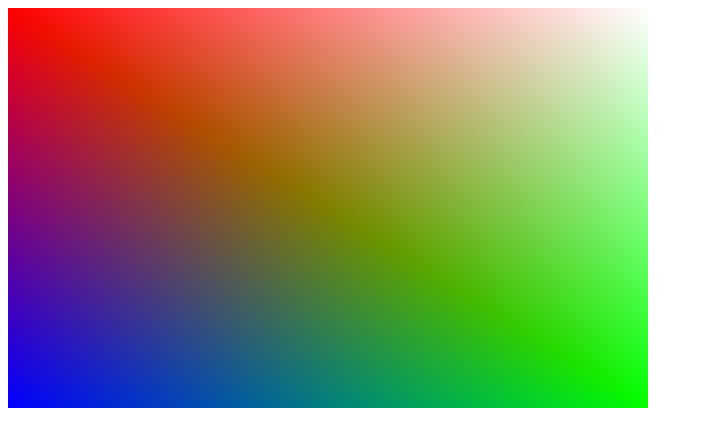
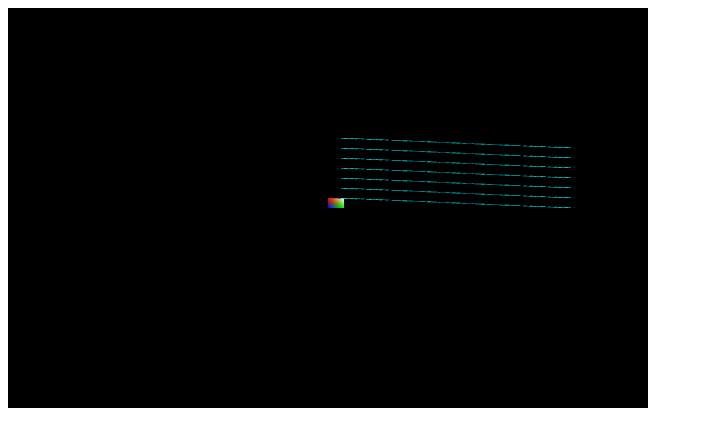
Before and after one commit to nickolasmarouchos/shipit, a plain HTML site: page index.html in a window 1280 px wide. Shown: the whole page, without its empty margins (0-703 px from the left). Drawn offline with Linux system fonts and the light colour scheme.

Commit message:
sprites? ffs!?

```diff
--- a/index.html
+++ b/index.html
@@ -15,7 +15,7 @@
 	varying lowp vec4 vColor;
 
 	void main(void) {
-		gl_Position = vec4(aVertexPosition, 1.0);
+		gl_Position = vec4(aVertexPosition*0.05, 1.0);
 		vColor = aVertexColor;
 	}
 </script>
@@ -28,5 +28,6 @@
   <script src="js/game.js"></script>
   <script src="js/shaders.js"></script>
   <script src="js/render.js"></script>
+  <script src="js/sprite.js"></script>
 </body>
 </html>
--- a/js/game.js
+++ b/js/game.js
@@ -13,7 +13,12 @@ function start() {
 
     gl.clearColor(0.0, 0.0, 0.0, 1.0);
 
+    var water = "img/square_16x16.png";
+    loadSprite(water);
+
     initShaders();
     initBuffers();
     drawScene();
+
+    setTimeout(function(){drawScene();drawSprite(water);},1000);
 }
--- a/js/render.js
+++ b/js/render.js
@@ -23,9 +23,9 @@ function initBuffers() {
 
     var vertices = [
         1.0, 1.0, 1.0,
-        -1.0, 1.0, 1.0,
-        1.0, -1.0, 1.0,
-        -1.0, -1.0, 1.0
+        0.0, 1.0, 1.0,
+        1.0, 0.0, 1.0,
+        0.0, 0.0, 1.0
     ];
 
     gl.bufferData(gl.ARRAY_BUFFER, new Float32Array(vertices), gl.STATIC_DRAW);
--- /dev/null
+++ b/js/sprite.js
@@ -0,0 +1,88 @@
+
+function makeSprite(width,height,vert,col)
+{
+    return {
+        width:width,
+        height:height,
+        vert:vert,
+        col:col
+    };
+}
+
+var spritesRegistry = {};
+
+function registerSprite(id,sprite)
+{
+    spritesRegistry[id] = sprite;
+}
+
+function loadSprite(source) {
+    var image = new Image();
+    image.onload = function () {
+        var canvas = document.createElement('canvas');
+        var width = image.width;
+        var height = image.height;
+        canvas.width = width;
+        canvas.height = height;
+
+        var context = canvas.getContext('2d');
+        context.drawImage(image, 0, 0);
+
+        var imageData = context.getImageData(0, 0, canvas.width, canvas.height);
+
+        var vertices = [];
+        var colors = [];
+
+        // Now you can access pixel data from imageData.data.
+        // It's a one-dimensional array of RGBA values.
+        // Here's an example of how to get a pixel's color at (x,y)
+        for (var y=0;y<height;y++)
+        {
+            for (var x=0; x<width; x++)
+            {
+                var index = (y * width + x) * 4;
+                var red = imageData.data[index];
+                var green = imageData.data[index + 1];
+                var blue = imageData.data[index + 2];
+                var alpha = imageData.data[index + 3];
+
+                vertices.push(x);
+                vertices.push(y);
+                vertices.push(0);
+
+                vertices.push(x + 1);
+                vertices.push(y);
+                vertices.push(0);
+
+                colors.push(red);
+                colors.push(green);
+                colors.push(blue);
+                colors.push(alpha);
+            }
+        }
+
+        var vertexBuffer = gl.createBuffer();
+        gl.bindBuffer(gl.ARRAY_BUFFER, vertexBuffer);
+        gl.bufferData(gl.ARRAY_BUFFER, new Float32Array(vertices), gl.STATIC_DRAW);
+
+        var colorBuffer = gl.createBuffer();
+        gl.bindBuffer(gl.ARRAY_BUFFER, colorBuffer);
+        gl.bufferData(gl.ARRAY_BUFFER, new Float32Array(colors), gl.STATIC_DRAW);
+
+        registerSprite(source, makeSprite(width,height,vertexBuffer,colorBuffer));
+
+        console.log("done");
+    };
+    image.src = source
+}
+
+function drawSprite(spriteKey) {
+    var sprite = spritesRegistry[spriteKey];
+    gl.bindBuffer(gl.ARRAY_BUFFER, sprite.vert);
+    gl.vertexAttribPointer(vertexPositionAttribute, 3, gl.FLOAT, false, 0, 0);
+    gl.bindBuffer(gl.ARRAY_BUFFER, sprite.vert);
+    gl.vertexAttribPointer(vertexPositionAttribute, 3, gl.FLOAT, false, 0, 0);
+    gl.bindBuffer(gl.ARRAY_BUFFER, sprite.col);
+    gl.vertexAttribPointer(vertexColorAttribute, 4, gl.FLOAT, false, 0, 0);
+    gl.drawArrays(gl.TRIANGLE_STRIP, 0, sprite.width*sprite.height);
+}
```
Also changed, not shown: img/square_16x16.png (added), img/water2.png (added).
